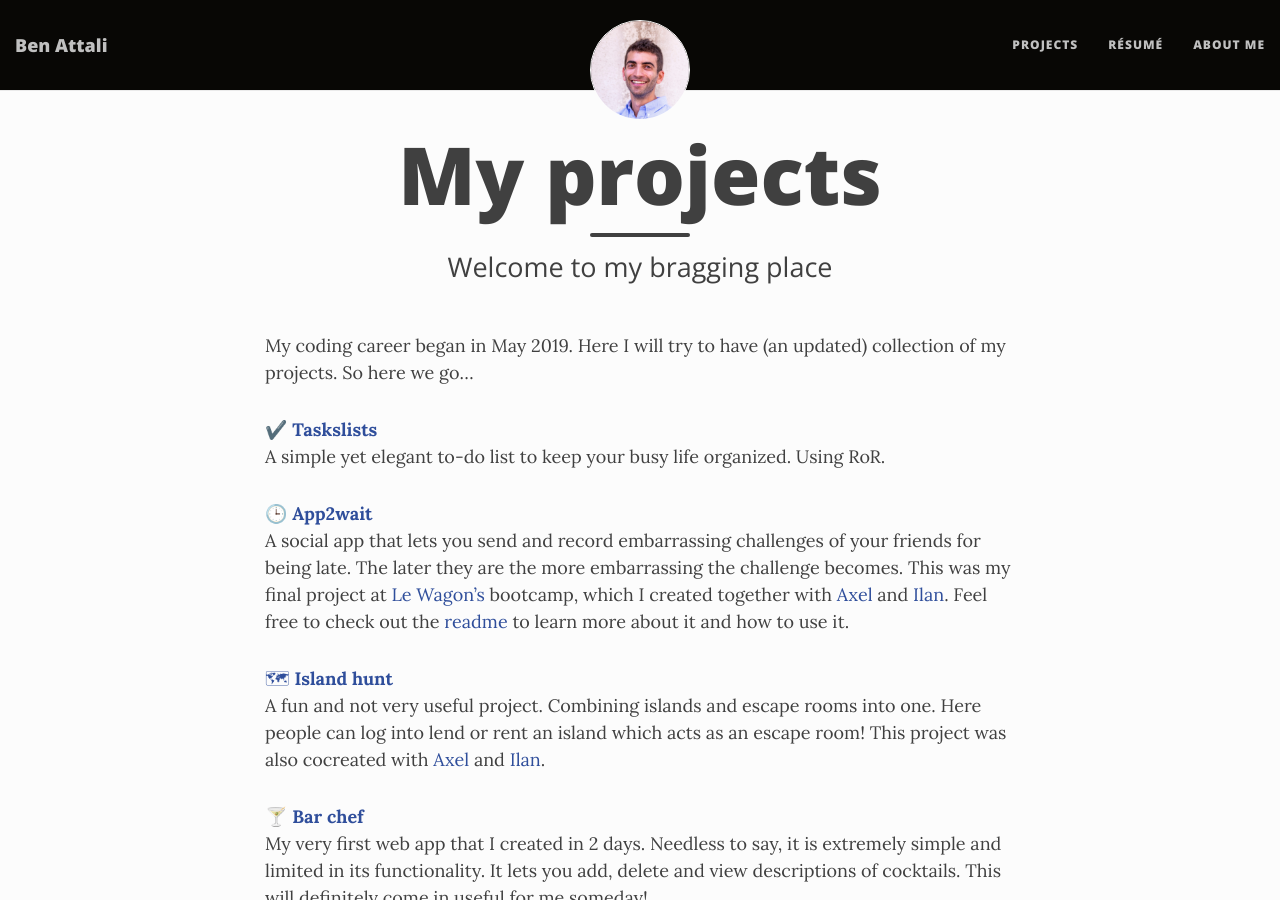
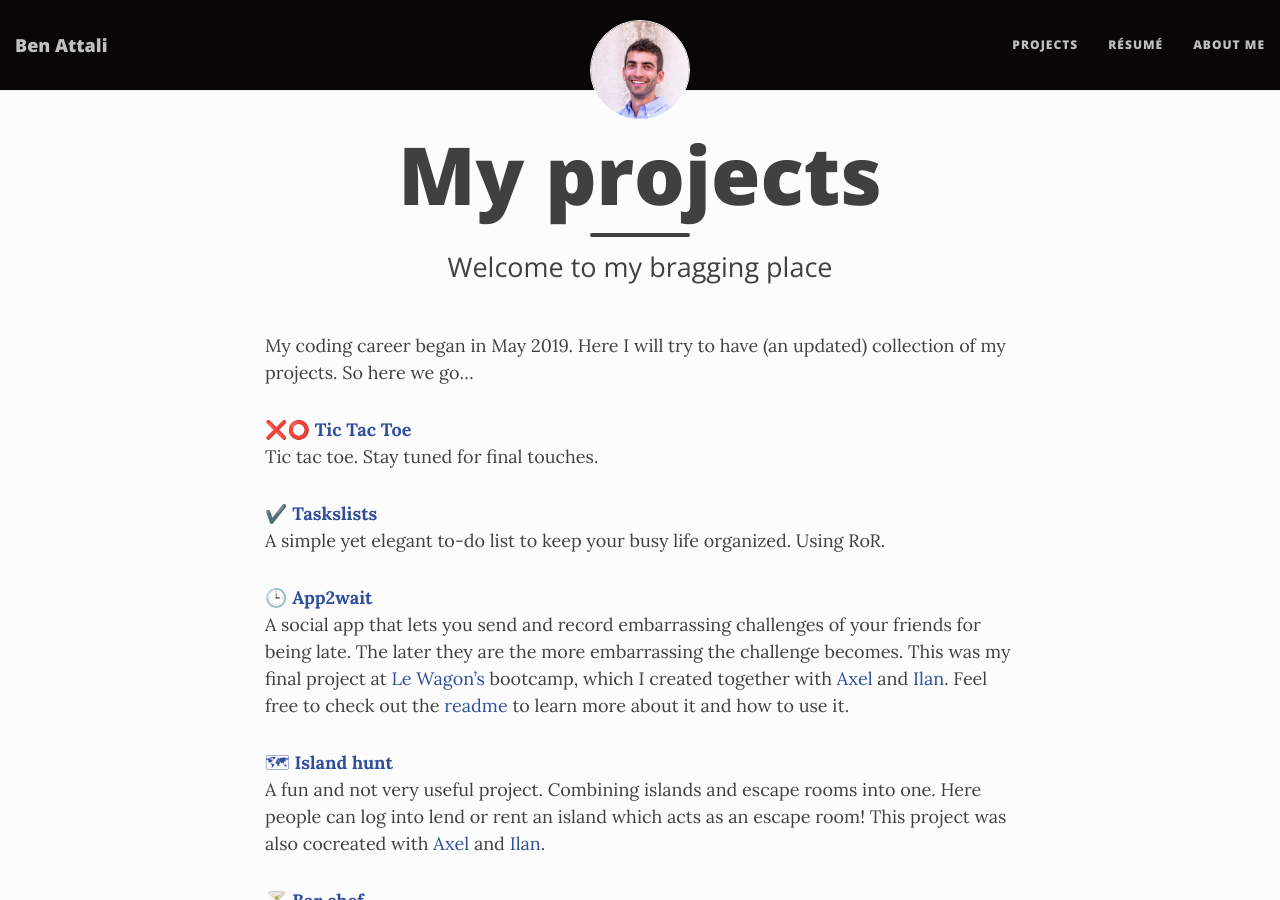
Before and after one commit to benattali/benattali.github.io, a Jekyll site: the page built from projects.md, in a window 1280 px wide and 900 px high. Built offline with Jekyll 4.4.1, drawn with Linux system fonts in a browser that asks for light colours; nearby versions of some CDN libraries.

Commit message:
Update projects.md

```diff
--- a/projects.md
+++ b/projects.md
@@ -6,6 +6,9 @@ comments: true
 ---
 
 My coding career began in May 2019. Here I will try to have (an updated) collection of my projects. So here we go...
+
+<a href="https://benattali.com/tic-tac-toe/" target="_blank">❌⭕ <strong>Tic Tac Toe</strong></a>
+  Tic tac toe. Stay tuned for final touches.
 
 <a href="http://taskslists.com" target="_blank">✔️ <strong>Taskslists</strong></a>
   A simple yet elegant to-do list to keep your busy life organized.
```
